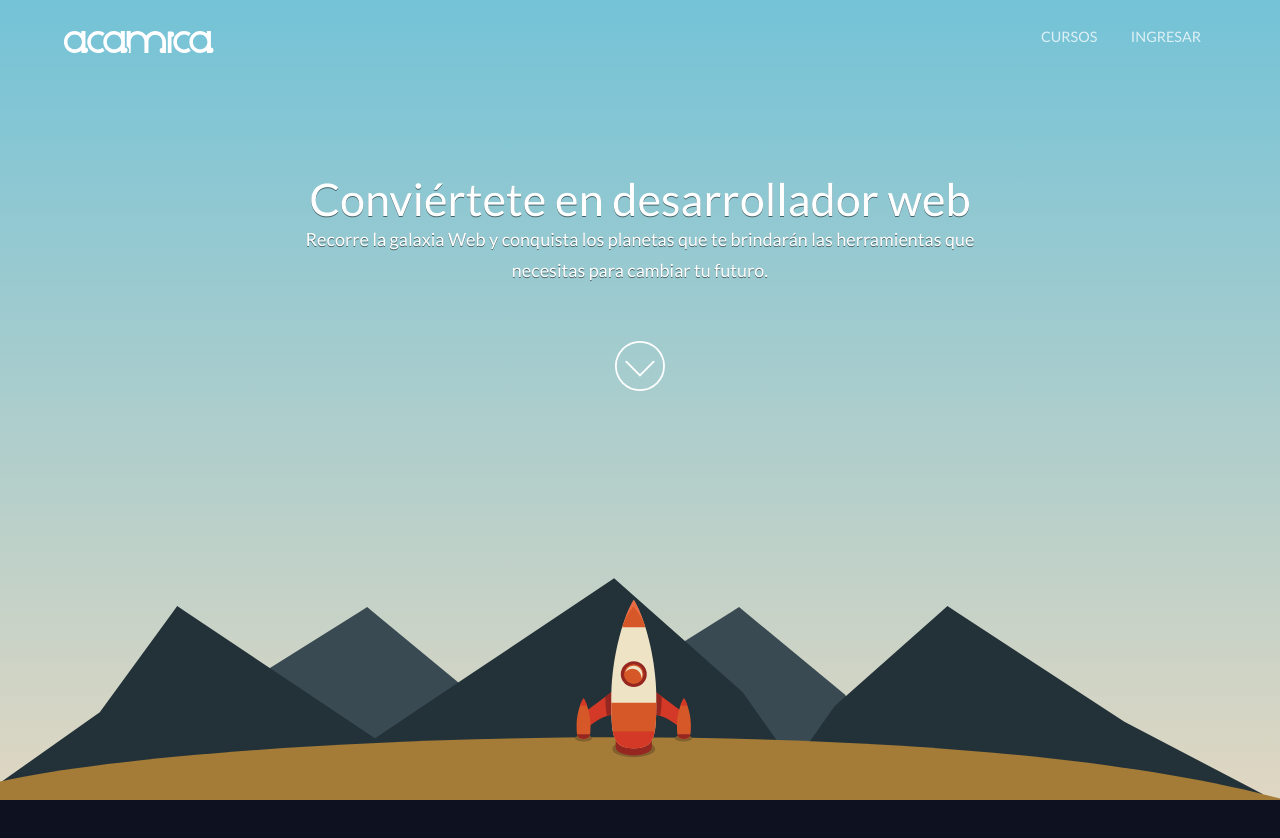
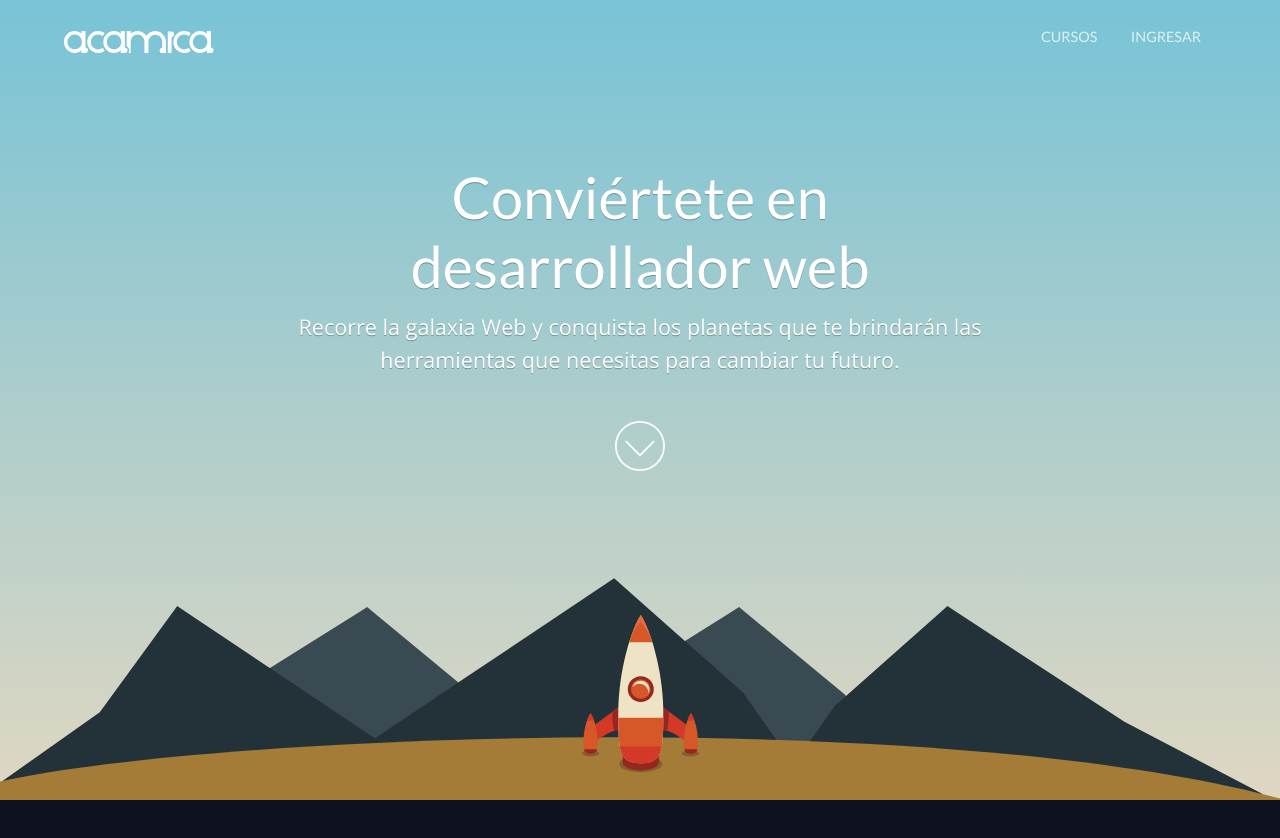
Before and after one commit to tomasescobar/acamica-universo, a plain HTML site: page index.html in a window 1280 px wide. Shown: the top 838 px of the page. Drawn offline with nearby package versions, Linux system fonts and the light colour scheme; some packages are replaced by stand-ins of ours; a script that the page names is missing; a web font is replaced by a local one.

Commit message:
Minor bugs/layout update

```diff
--- a/css/home.less
+++ b/css/home.less
@@ -40,37 +40,43 @@
 #rocket {
 	left: 50%;
 	margin-left: -65px;
+	margin-bottom: -15px;
 	position: absolute;
 	z-index: 10000;
 	bottom: 0;
 	height: 200px;
-	width: 25%;
+	width: 130px;
 	span {
-		opacity: 0;
+		position: absolute;
 		display: block;
 		height: 200px;
-		background: url(../img/home/rocket_land.svg);
+		width: 130px;
+	}
+	span:first-child {
+		height: 200px;
+		background: url(../img/home/rocket_on.svg);
 		background-size: auto 100%;
 		background-repeat: no-repeat;
-		background-position: 0;
+		background-position: center 0;
 	}
-	span:first-child {
-		opacity: 1;
+	span:last-child {
+		display: block;
+		height: 200px;
+		background: url(../img/home/rocket_on_2.svg);
+		background-size: auto 100%;
+		background-repeat: no-repeat;
+		background-position: center 0;
 	}
-	&.on {
+	&.landed {
 		span:first-child {
-			opacity: 1;
-			background: url(../img/home/rocket_on.svg);
+			height: 200px;
+			background: url(../img/home/rocket_land.svg);
 			background-size: auto 100%;
 			background-repeat: no-repeat;
-			background-position: 0;
+			background-position: center 0;
 		}
-		span:nth-child(2) {
-			opacity: 0;
-			background: url(../img/home/rocket_on_2.svg);
-			background-size: auto 100%;
-			background-repeat: no-repeat;
-			background-position: 0;
+		span:last-child {
+			display: none;
 		}
 	}
 }
@@ -84,7 +90,7 @@
 	z-index: 1000;
 	color: #fff;
 	width: 100%;
-	text-shadow: 0 1px 0 rgba(0, 0, 0, 0.5);
+	text-shadow: 0 1px 0 rgba(0, 0, 0, 0.3);
 	overflow-x: hidden;
 	overflow-y: auto;
 	text-align: center;
@@ -105,9 +111,17 @@
 		}
 	}
 	h1 {
-		font-size: 2.5em;
+		font-size: 3.2em;
+		line-height: 1.2;
 		font-weight: 400;
 		margin: 0;
+		padding-bottom: 0.2em;
+	}
+	p {
+		font-size: 1.2em;
+		line-height: 1.5;
+		font-family: 'Open Sans', Lato, Helvetica, sans-serif;
+		font-weight: 300;
 	}
 	.arrow-up {
 		width: 50px; height: 50px;
@@ -116,6 +130,6 @@
 		background-repeat: no-repeat;
 		background-position: 0;
 		display: inline-block;
-		margin: 40px 0 0;
+		margin: 30px 0 0;
 	}
 }
--- a/index.html
+++ b/index.html
@@ -48,7 +48,7 @@
 				</div>
 
 				<div class="scene">
-					<h1>Conviértete en desarrollador web</h1>
+					<h1>Conviértete en<br> desarrollador web</h1>
 					<p>Recorre la galaxia Web y conquista los planetas que te brindarán las herramientas que necesitas para cambiar tu futuro.</p>
 					<a href="#" class="arrow-scroll-button"><i class="arrow-up"></i></a>
 				</div>
@@ -61,10 +61,9 @@
 
 		<div id="land"></div>
 
-		<div id="rocket" class="landed-shadow">
+		<div id="rocket" class="landed">
 			<span></span>
 			<span></span>
-
 		</div>
 
 	</div>
--- a/js/main.js
+++ b/js/main.js
@@ -1,5 +1,6 @@
 var HomeAnimation = function() {
 	t = this,
+	t.rocketIsAnimating = false,
 
 	// Elements
 	t.frame = $('#frame'),
@@ -11,8 +12,8 @@ var HomeAnimation = function() {
 	t.init = function() {
 		var winW = $(window).width(),
 		winH = $(window).height(),
-		rocketTopLimit = winH*.25,
-		titlesBottomLimit = winH*.5,
+		rocketTopLimit = winH*.15,
+		titlesBottomLimit = winH*.4,
 		scenarioH = t.titles.outerHeight()-t.titles.find('.scene').eq(0).height();
 
 		// Frame default positions
@@ -31,8 +32,9 @@ var HomeAnimation = function() {
 		$(window).resize(function() {
 			winW = $(window).width();
 			winH = $(window).height();
-			rocketTopLimit = winH*.25;
+			rocketTopLimit = winH*.15;
 			titlesBottomLimit = winH*.5;
+			// t.titles.css('marginBottom',-100+'px')
 			$(document).trigger('scroll');
 		});
 
@@ -54,14 +56,26 @@ var HomeAnimation = function() {
 
 			// Rocket launch
 			if (scrol > 30 && scrol < rocketTopLimit) {
-				t.rocket.addClass('on').css('bottom', scrol+'px');
+				t.rocket.removeClass().css('bottom', scrol+'px');
 			} else if (scrol >= 0 && scrol < rocketTopLimit) {
-				t.rocket.removeClass('on').css('bottom', scrol+'px')
+				t.rocket.addClass('landed').css('bottom', scrol+'px')
 			} else {
 				t.rocket.css('bottom', rocketTopLimit+'px');
 			}
+			t.rocketAnimation();
 
 			t.titlesFade(scrol);
+		})
+	}
+
+	t.rocketAnimation = function() {
+		if (t.rocketIsAnimating || t.rocket.hasClass('landed')) return;
+		t.rocketIsAnimating = true;
+		t.rocket.children().eq(0).fadeOut(300, function() {
+			$(this).fadeIn(300, function() {
+				t.rocketIsAnimating = false;
+				t.rocketAnimation();
+			})
 		})
 	}
 
```
Also changed, not shown: css/home.css, css/main.css, img/home/sky.svg (deleted).
